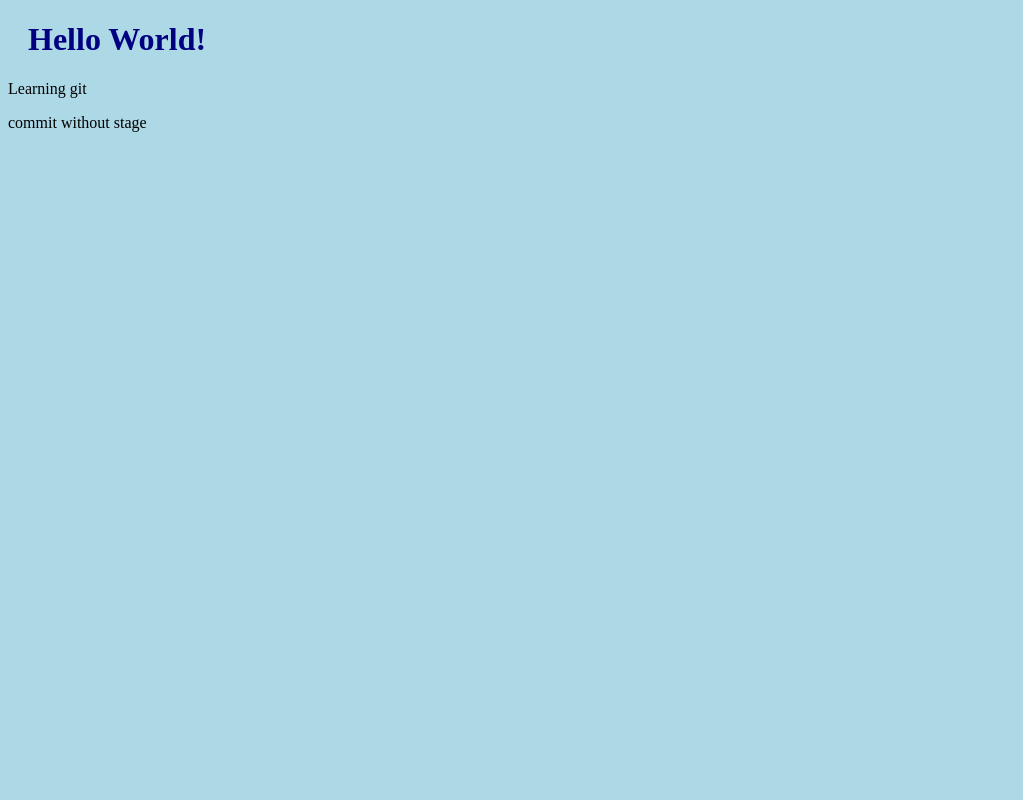
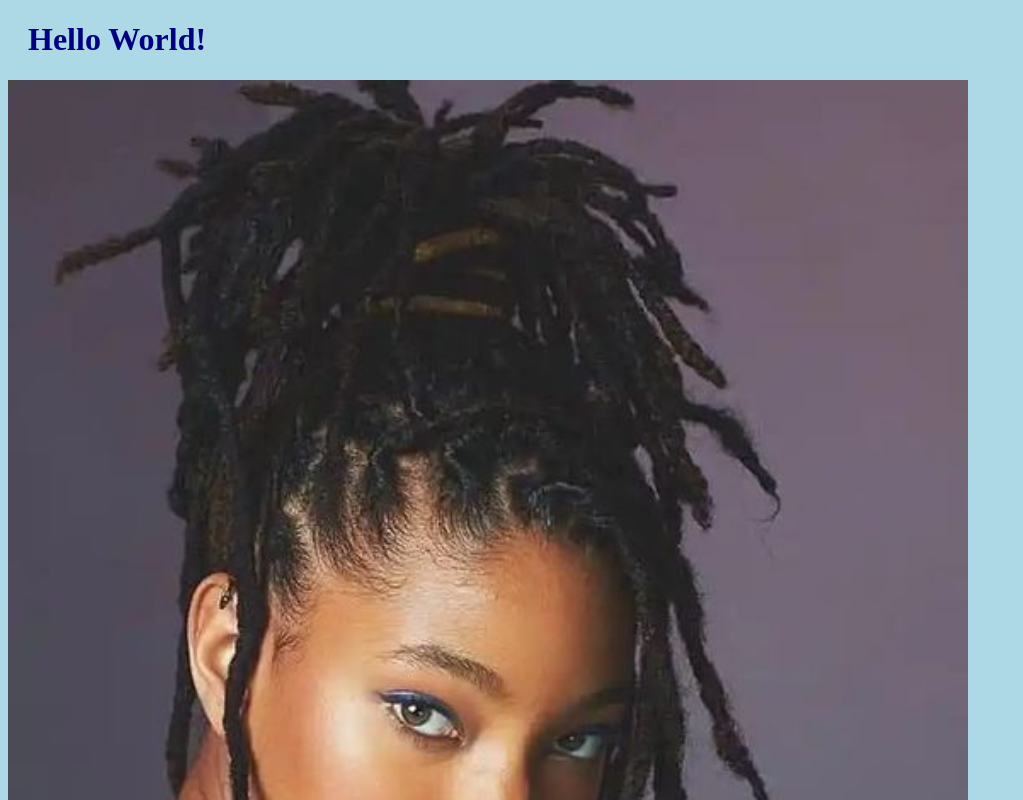
Before and after one commit to Gabriela-Emma/hello-world, a plain HTML site: page index.html in a window 1280 px wide. Shown: the top 800 px of the page, without its empty margins (0-1023 px from the left). Drawn offline with Linux system fonts and the light colour scheme.

Commit message:
Added image to Document

```diff
--- a/index.html
+++ b/index.html
@@ -9,6 +9,8 @@
 </head>
 <body>
     <h1>Hello World!</h1>
+    <div> <img src="img.jpg" alt="An Image"
+    style="width:100%;max-width:960px"></div>
     <p>Learning git</p>
     <p>commit without stage</p>
 </body>
```
Also changed, not shown: img.jpg (added).
